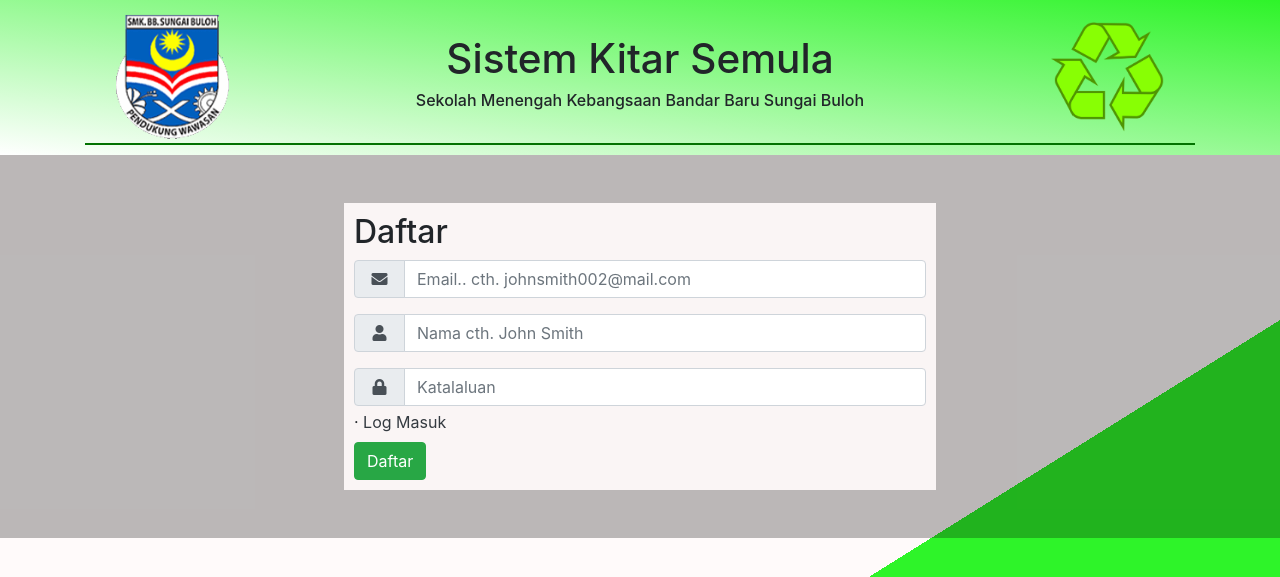
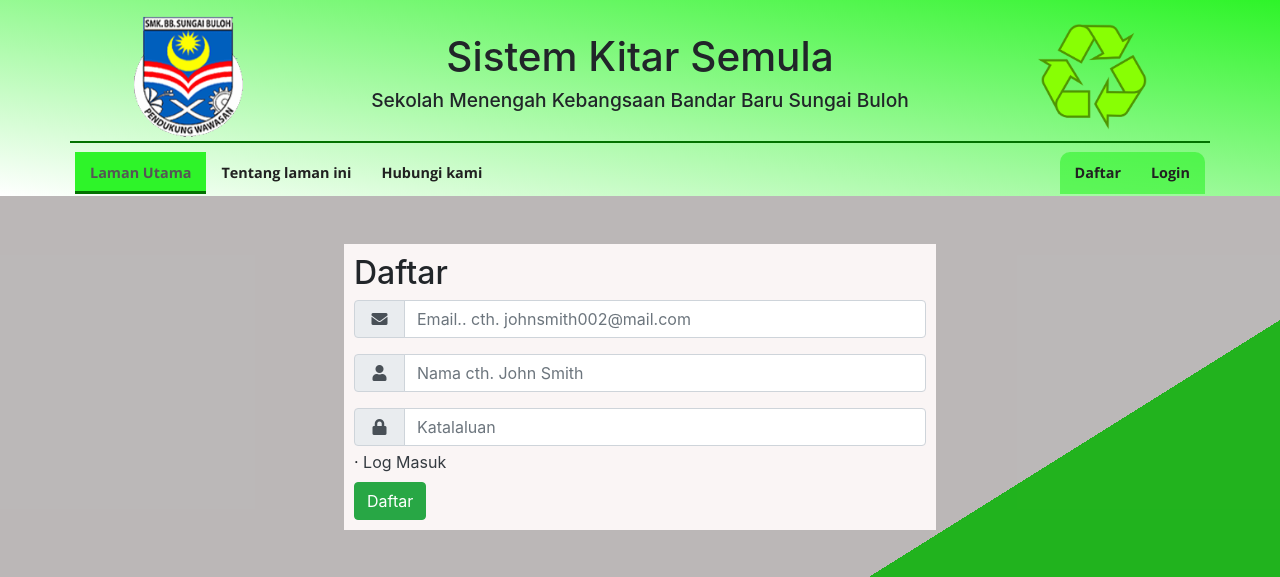
Before and after one commit to aidilrx/kitar-semula-php, a PHP site: page /daftar/ in a window 1280 px wide. Shown: the top 577 px of the page. Run offline with PHP 8.4, Linux system fonts and the light colour scheme.

Commit message:
1.2.5 update latest change

```diff
--- a/assets/css/style.css
+++ b/assets/css/style.css
@@ -1,3 +1,4 @@
+@import url("https://fonts.googleapis.com/css2?family=Open+Sans:wght@400;600;700&display=swap");
 * {
   padding: 0px;
   margin: 0px;
@@ -23,17 +24,18 @@ img {
   max-height: 100%;
 }
 
-nav.navbar {
+nav.header {
   background-color: #2ef429;
   background-image: -webkit-gradient(linear, right top, left bottom, from(#2ef429), to(white));
   background-image: linear-gradient(to bottom left, #2ef429, white);
   display: block !important;
   width: 100%;
   height: auto;
-  padding: 10px 0px;
+  padding-top: 10px;
 }
 
-nav.navbar [class^="container"] {
+nav.header [class^="container"] {
+  padding: 2px 0px;
   display: -webkit-box;
   display: -ms-flexbox;
   display: flex;
@@ -41,15 +43,12 @@ nav.navbar [class^="container"] {
   -webkit-box-direction: normal;
       -ms-flex-direction: column;
           flex-direction: column;
-  -webkit-box-pack: justify;
-      -ms-flex-pack: justify;
-          justify-content: space-between;
   -webkit-box-align: center !important;
       -ms-flex-align: center !important;
           align-items: center !important;
 }
 
-nav.navbar [class^="container"] .heading {
+nav.header [class^="container"] .heading {
   width: 100%;
   height: auto;
   padding: 0px 5px;
@@ -59,10 +58,8 @@ nav.navbar [class^="container"] .heading {
   display: flex;
 }
 
-nav.navbar [class^="container"] .heading .logo {
-  -webkit-box-flex: 2;
-      -ms-flex: 2;
-          flex: 2;
+nav.header [class^="container"] .heading .logo {
+  width: 10%;
   display: -webkit-box;
   display: -ms-flexbox;
   display: flex;
@@ -72,14 +69,11 @@ nav.navbar [class^="container"] .heading .logo {
   padding: 2px;
 }
 
-nav.navbar [class^="container"] .heading .logo img {
-  width: 70%;
+nav.header [class^="container"] .heading .logo img {
+  width: 100%;
 }
 
-nav.navbar [class^="container"] .heading .title {
-  -webkit-box-flex: 8;
-      -ms-flex: 8;
-          flex: 8;
+nav.header [class^="container"] .heading .title {
   text-align: center;
   min-width: 70%;
   display: -webkit-box;
@@ -95,86 +89,78 @@ nav.navbar [class^="container"] .heading .title {
   font-weight: bold;
 }
 
-nav.navbar [class^="container"] .heading .title .main-title {
+nav.header [class^="container"] .heading .title .main-title {
   font-size: 2.53em;
 }
 
-nav.navbar [class^="container"] .navigasi {
-  border-top: 2px solid #027200;
-  width: 100%;
-  padding: 0px !important;
-}
-
-nav.navbar [class^="container"] .navigasi .navbar-collapse,
-nav.navbar [class^="container"] .navigasi .menu-pengguna {
-  margin: 0px;
-}
-
-nav.navbar [class^="container"] .navigasi .navbar-collapse .navbar-nav,
-nav.navbar [class^="container"] .navigasi .menu-pengguna .navbar-nav {
-  padding: 0px;
-  text-align: center;
-  margin: 0px;
-}
-
-nav.navbar [class^="container"] .navigasi .navbar-collapse .navbar-nav .nav-item:not(.disabled) .nav-link:not(.disabled),
-nav.navbar [class^="container"] .navigasi .navbar-collapse .navbar-nav .nav-item:not(.disabled) .profile-menu,
-nav.navbar [class^="container"] .navigasi .menu-pengguna .navbar-nav .nav-item:not(.disabled) .nav-link:not(.disabled),
-nav.navbar [class^="container"] .navigasi .menu-pengguna .navbar-nav .nav-item:not(.disabled) .profile-menu {
-  font-weight: bold;
-  font-size: 1.05em;
-  padding: 0.5em 1em !important;
-  margin: 0px;
-  color: #9c630e;
-}
-
-nav.navbar [class^="container"] .navigasi .navbar-collapse .navbar-nav .nav-item:not(.disabled) .nav-link:not(.disabled) span,
-nav.navbar [class^="container"] .navigasi .navbar-collapse .navbar-nav .nav-item:not(.disabled) .profile-menu span,
-nav.navbar [class^="container"] .navigasi .menu-pengguna .navbar-nav .nav-item:not(.disabled) .nav-link:not(.disabled) span,
-nav.navbar [class^="container"] .navigasi .menu-pengguna .navbar-nav .nav-item:not(.disabled) .profile-menu span {
-  position: absolute;
-  top: -199999%;
-  -webkit-transition: 0.5s;
-  transition: 0.5s;
-}
-
-nav.navbar [class^="container"] .navigasi .navbar-collapse .navbar-nav .nav-item:not(.disabled) i.fas,
-nav.navbar [class^="container"] .navigasi .menu-pengguna .navbar-nav .nav-item:not(.disabled) i.fas {
+nav.header [class^="container"] .heading .title .sub-title {
   font-size: 1.2em;
 }
 
-nav.navbar [class^="container"] .navigasi .navbar-collapse .navbar-nav .nav-item:not(.no-hover):not(.disabled):hover,
-nav.navbar [class^="container"] .navigasi .menu-pengguna .navbar-nav .nav-item:not(.no-hover):not(.disabled):hover {
-  background-color: #027200;
+nav.header [class^="container"] .navbar {
+  padding: 5px 5px 0px 5px;
+  border-top: 2px solid #027200;
 }
 
-nav.navbar [class^="container"] .navigasi .navbar-collapse .navbar-nav .nav-item:not(.no-hover):not(.disabled):hover .nav-link,
-nav.navbar [class^="container"] .navigasi .menu-pengguna .navbar-nav .nav-item:not(.no-hover):not(.disabled):hover .nav-link {
-  color: #888;
-  -webkit-transition: 0.2s;
-  transition: 0.2s;
+nav.header [class^="container"] .navbar .navbar-toggler {
+  border: 2px solid #2ef429;
+  background-color: #0bdb07;
+  margin: 2px;
 }
 
-nav.navbar [class^="container"] .navigasi .navbar-collapse .navbar-nav .nav-item:not(.no-hover):not(.disabled):hover .nav-link span,
-nav.navbar [class^="container"] .navigasi .menu-pengguna .navbar-nav .nav-item:not(.no-hover):not(.disabled):hover .nav-link span {
-  position: relative;
-  -webkit-transition: 0.5s;
-  transition: 0.5s;
+nav.header [class^="container"] .navbar .navbar-toggler:active,
+nav.header [class^="container"] .navbar .navbar-toggler:focus,
+nav.header [class^="container"] .navbar .navbar-toggler:hover,
+nav.header [class^="container"] .navbar .navbar-toggler:focus-within {
+  outline: 2px solid #2ef429;
 }
 
-nav.navbar [class^="container"] .navigasi .navbar-toggler {
-  color: #027200;
-  border: 2px solid #027200;
-  background-color: #2ef429;
+nav.header [class^="container"] .navbar .navbar-collapse {
+  margin-top: 2px;
 }
 
-nav.navbar [class^="container"] .navigasi .navbar-toggler:hover,
-nav.navbar [class^="container"] .navigasi .navbar-toggler:active,
-nav.navbar [class^="container"] .navigasi .navbar-toggler:focus {
-  outline: 2px solid #04ff00;
-  background-color: snow;
-  -webkit-transition: 0.5s;
-  transition: 0.5s;
+nav.header [class^="container"] .navbar .navbar-collapse .navbar-nav {
+  margin-top: 2px;
+  padding: 0px;
+}
+
+nav.header [class^="container"] .navbar .navbar-collapse .navbar-nav .nav-item .nav-link {
+  padding: 10px 15px;
+  font-size: 0.9em;
+  font-weight: bold;
+  overflow-x: hidden !important;
+  white-space: nowrap;
+  text-overflow: ellipsis;
+  width: 100%;
+  color: #212121;
+  font-family: 'Open Sans', sans-serif;
+}
+
+nav.header [class^="container"] .navbar .navbar-collapse .navbar-nav .nav-item .nav-link:hover, nav.header [class^="container"] .navbar .navbar-collapse .navbar-nav .nav-item .nav-link.active {
+  background-color: #2ef429;
+  color: #555;
+}
+
+nav.header [class^="container"] .navbar .navbar-collapse .navbar-nav.auth {
+  margin-top: 2px;
+  padding: 0px;
+  background-color: #2ef42999;
+  border-radius: 10px;
+  border-bottom-left-radius: 0px;
+  border-bottom-right-radius: 0px;
+}
+
+nav.header [class^="container"] .navbar .navbar-collapse .navbar-nav.auth .nav-item {
+  border-radius: inherit;
+}
+
+nav.header [class^="container"] .navbar .navbar-collapse .navbar-nav.auth .nav-item .nav-link {
+  border-radius: inherit;
+}
+
+.heading-quote {
+  background-image: url("../img//logo.png");
+  background-size: cover;
 }
 
 .hidden {
@@ -199,6 +185,18 @@ nav.navbar [class^="container"] .navigasi .navbar-toggler:focus {
 }
 
 @media only screen and (max-width: 768px) {
+  .logo {
+    width: 150px !important;
+  }
+  .logo img {
+    width: 100% !important;
+  }
+  .title .main-title {
+    font-size: 1.6em !important;
+  }
+  .title .sub-title {
+    font-size: 0.7em !important;
+  }
   .navigasi-bar [class^="container"] .tajuk h1 {
     padding: 0px;
     margin: 0px !important;
@@ -281,7 +279,7 @@ nav.navbar [class^="container"] .navigasi .navbar-toggler:focus {
   color: transparent;
   -webkit-transition: 0.3s ease;
   transition: 0.3s ease;
-  background-color: #2ef429;
+  background-color: #027200;
 }
 
 .anim-container:not(.disabled).active > .anim-line {
--- a/assets/scss/style.scss
+++ b/assets/scss/style.scss
@@ -1,3 +1,5 @@
+@import url('https://fonts.googleapis.com/css2?family=Open+Sans:wght@400;600;700&display=swap');
+
 $theme: #2ef429;
 
 * {
@@ -19,18 +21,18 @@ img {
   max-width: 100%;
   max-height: 100%;
 }
-nav.navbar {
+nav.header {
   background-color: $theme;
   background-image: linear-gradient(to bottom left, $theme, white);
   display: block !important;
   width: 100%;
   height: auto;
-  padding: 10px 0px;
+  padding-top: 10px;
   [class^="container"] {
-    // padding: 2px 0px;
+    padding: 2px 0px;
     display: flex;
     flex-direction: column;
-    justify-content: space-between;
+    // justify-content: space-between;
     align-items: center !important;
 
     .heading {
@@ -41,18 +43,16 @@ nav.navbar {
       display: flex;
 
       .logo {
-        // width: 10% !important;
-        flex: 2;
+        width: 10%;
         display: flex;
         align-items: center;
         padding: 2px;
         img {
-          width: 70%;
+          width: 100%;
         }
       }
 
       .title {
-        flex: 8;
         text-align: center;
         min-width: 70%;
         display: flex;
@@ -62,75 +62,86 @@ nav.navbar {
         .main-title {
           font-size: 2.53em;
         }
+        .sub-title {
+          font-size: 1.2em;
+        }
       }
     }
-    .navigasi {
+    .navbar {
+      padding: 5px 5px 0px 5px;
       border-top: 2px solid #027200;
-      width: 100%;
-      padding: 0px !important;
-      .navbar-collapse,
-      .menu-pengguna {
-        // padding: 1px 0px;
-        margin: 0px;
+
+      .navbar-toggler {
+        border: 2px solid $theme;
+        background-color: #0bdb07;
+        margin: 2px;
+
+      }
+
+      .navbar-toggler:active,
+      .navbar-toggler:focus,
+      .navbar-toggler:hover,
+      .navbar-toggler:focus-within {
+        outline: 2px solid $theme;
+        // transition: 0.2s;
+      }
+
+      .navbar-collapse {
+        margin-top: 2px;
+
         .navbar-nav {
+          // border: 2px dotted $theme;
+          margin-top: 2px;
           padding: 0px;
-          text-align: center;
-          margin: 0px;
-          .nav-item:not(.disabled) {
-            // padding: px 1px;
-            // margin-bottom: -2px;
-            .nav-link:not(.disabled),
-            .profile-menu {
+
+          .nav-item {
+            // padding: 0px 10px;
+
+            .nav-link {
+              padding: 10px 15px;
+              font-size: 0.9em;
               font-weight: bold;
-              font-size: 1.05em;
-              padding: 0.5em 1em !important;
-              margin: 0px;
-              //   color: #333;
-              color: #9c630e;
-              span {
-                // width: 0px;
-                // opacity: 0;
-                // display: none;
-                position: absolute;
-                top: -199999%;
-                transition: 0.5s;
-              }
+              overflow-x: hidden !important;
+              white-space: nowrap;
+              text-overflow: ellipsis;
+              width: 100%;
+              color: #212121;
+              font-family: 'Open Sans', sans-serif;
             }
-            i.fas {
-              font-size: 1.2em;
+
+            .nav-link:hover, .nav-link.active {
+              background-color: $theme;
+              color: #555;
+              // border: 2px solid transparent;
             }
           }
-          .nav-item:not(.no-hover):not(.disabled):hover {
-            background-color: #027200;
+        }
+        .navbar-nav.auth {
+          margin-top: 2px;
+          padding: 0px;
+          background-color: #2ef42999;
+          border-radius: 10px;
+          border-bottom-left-radius: 0px;
+          border-bottom-right-radius: 0px;
+
+          .nav-item {
+            border-radius: inherit;
+
             .nav-link {
-              color: #888;
-              transition: 0.2s;
-              span {
-                // opacity: 1;
-                // display: inline;
-                position: relative;
-                transition: 0.5s;
-              }
+              border-radius: inherit;
             }
           }
         }
       }
-      .navbar-toggler {
-        color: #027200;
-        border: 2px solid #027200;
-        background-color: $theme;
-        // transition: 0.5s;
-      }
-      .navbar-toggler:hover,
-      .navbar-toggler:active,
-      .navbar-toggler:focus {
-        outline: 2px solid #04ff00;
-        background-color: snow;
-        transition: 0.5s;
-      }
     }
   }
 }
+
+.heading-quote {
+  background-image: url('../img//logo.png');
+  background-size: cover;
+}
+
 .hidden {
   width: 0px;
   opacity: 0px;
@@ -154,6 +165,20 @@ nav.navbar {
 
 //medium screen
 @media only screen and (max-width: 768px) {
+  .logo {
+    width: 150px !important;
+    img {
+      width: 100% !important;
+    }
+  }
+  .title {
+    .main-title {
+      font-size: 1.6em !important;
+    }
+    .sub-title {
+      font-size: 0.7em !important;
+    }
+  }
   .navigasi-bar {
     [class^="container"] {
       .tajuk {
@@ -229,7 +254,7 @@ nav.navbar {
   color: transparent;
   transition: 0.3s ease;
   //   background-image: linear-gradient(to right, $theme, #027200);
-  background-color: $theme;
+  background-color: #027200;
 }
 .anim-container:not(.disabled).active > .anim-line {
   width: 100%;
--- a/assets/template/navbar.template.php
+++ b/assets/template/navbar.template.php
@@ -169,7 +169,7 @@ function setActive($id)
   </div>
 </nav> -->
 
-<nav class="navbar navbar-expand-md">
+<nav class="header">
     <div class="container">
         <div class="heading">
             <div class="logo logo-sekolah">
@@ -183,10 +183,48 @@ function setActive($id)
                 <img src="assets/img/logo.png" alt="Logo Kitar Semula">
             </div>
         </div>
-        <div class="navigasi">
-            <button class="navbar-toggler" data-toggle="collapse" data-target="#navbarCollapse">
+        <div class="navbar navbar-expand-md w-100 navigasi">
+            <button class="navbar-toggler ml-auto" data-toggle="collapse" data-target="#navbarCollapse"
+                style="margin-left: auto !important;">
                 <i class="fas fa-bars"></i>
             </button>
+            <div class="navbar-collapse collapse" id="navbarCollapse">
+                <ul class="navbar-nav mr-auto">
+                    <li class="nav-item">
+                        <a href="#home" class="nav-link anim-container active">
+                            Laman Utama
+                            <div class="anim-line"></div>
+                        </a>
+                    </li>
+                    <li class="nav-item">
+                        <a href="#about" class="nav-link anim-container">
+                            Tentang laman ini
+                            <div class="anim-line"></div>
+                        </a>
+                    </li>
+                    <li class="nav-item">
+                        <a href="#hubungi" class="nav-link anim-container">
+                            Hubungi kami
+                            <div class="anim-line"></div>
+                        </a>
+                    </li>
+
+                </ul>
+                <div class="navbar-nav ml-auto auth">
+                    <li class="nav-item">
+                        <a href="#daftar" class="nav-link anim-container">
+                            Daftar
+                            <div class="anim-line"></div>
+                        </a>
+                    </li>
+                    <li class="nav-item">
+                        <a href="#daftar" class="nav-link anim-container">
+                            Login
+                            <div class="anim-line"></div>
+                        </a>
+                    </li>
+                </div>
+            </div>
         </div>
     </div>
 </nav>
```
Also changed, not shown: assets/css/style.min.css, 1 other file.
